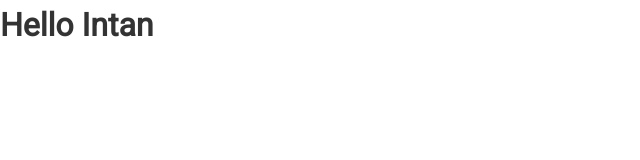
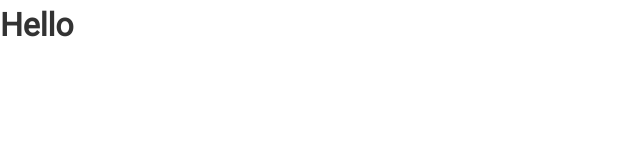
Before and after one commit to intankirana19/github-finder, a React (Create React App) app: page / in a window 1280 px wide. Shown: the top 160 px of the page, without its empty margins (0-640 px from the left). Built offline with nearby package versions, Linux system fonts and the light colour scheme.

Commit message:
html vs jsx & variable callin & conditional

```diff
--- a/src/App.js
+++ b/src/App.js
@@ -1,6 +1,6 @@
 // main app component
 // import logo from './logo.svg';
-import React, { Component } from 'react';
+import React, { Fragment, Component } from 'react';
 import './App.css';
 
 // function based components
@@ -15,15 +15,78 @@ import './App.css';
 // class based components
 // React.Component class which include lifecycle methods,etc
 class App extends Component {
-  // cant return directy from a class, so we need a method ( a function within a class)
-  // method render, a lifecycle method which run at a certain point when the components loaded
   render() {
     return (
       <div className='App'>
-        <h1>Hello Intan</h1>
+        <h1>Hello</h1>
       </div>
     );
   }
+  // ~start~condition
+  // render() {
+  //   const name = 'Intan';
+  //   const loading = false;
+  //   const showName = true;
+  //   // if (loading) {
+  //   //   return <h4>Loading...</h4>;
+  //   // }
+  //   return (
+  //     <div className='App'>
+  //       {loading ? (
+  //         <h4>Loading...</h4>
+  //       ) : (
+  //         // if and else
+  //         // <h1>Hello {showName ? name : null}</h1>
+  //         // if only
+  //         <h1>Hello {showName && name}</h1>
+  //       )}
+  //     </div>
+  //   );
+  // }
+  // ~end~condition
+  // ~start~calling variables
+  // foo = () => 'Kirana';
+  // render() {
+  //   const name = 'Intan';
+  //   const foo = () => 'Chrizsan';
+  //   return (
+  //     <div className='App'>
+  //       <h1>Hello {this.foo()}</h1>
+  //       <h1>Hello {foo()}</h1>
+  //       <h1>Hello {name.toUpperCase()}</h1>
+  //       <h1>Hello {name}</h1>
+  //     </div>
+  //   );
+  // }
+  // ~end~calling variables
+  // ~start~without jsx
+  // render() {
+  //   // React.createElement to render out any element
+  //   // React.createElement(what element we want to render, any attributes you want, what you want inside that element)
+  //   return React.createElement(
+  //     'div',
+  //     { className: 'App' },
+  //     React.createElement('h1', null, 'Hello Intan')
+  //   );
+  // }
+  // ~end~without jsx
+  // cant return directy from a class, so we need a method ( a function within a class)
+  // method render, a lifecycle method which run at a certain point when the components loaded
+  // render() {
+  //   return (
+  // jsx expressions must have one parent element ONLY ( all elements need to be inside div classNAme='App'), for several use React.Fragment, can also use empty bracket <></> but will cause issues
+  // html class, jsx className
+  // <div className='App'>
+  // <>
+  //   <Fragment>
+  //     <h1>Hello Intan</h1>
+  // {/* html for, jsx htmlFor */}
+  //     <label htmlFor='name'>Name</label>
+  //   </Fragment>
+  // </>
+  // </div>
+  //   );
+  // }
 }
 
 export default App;
```
Also changed, not shown: 1 other file (tests, documents, lock files or other folders).
